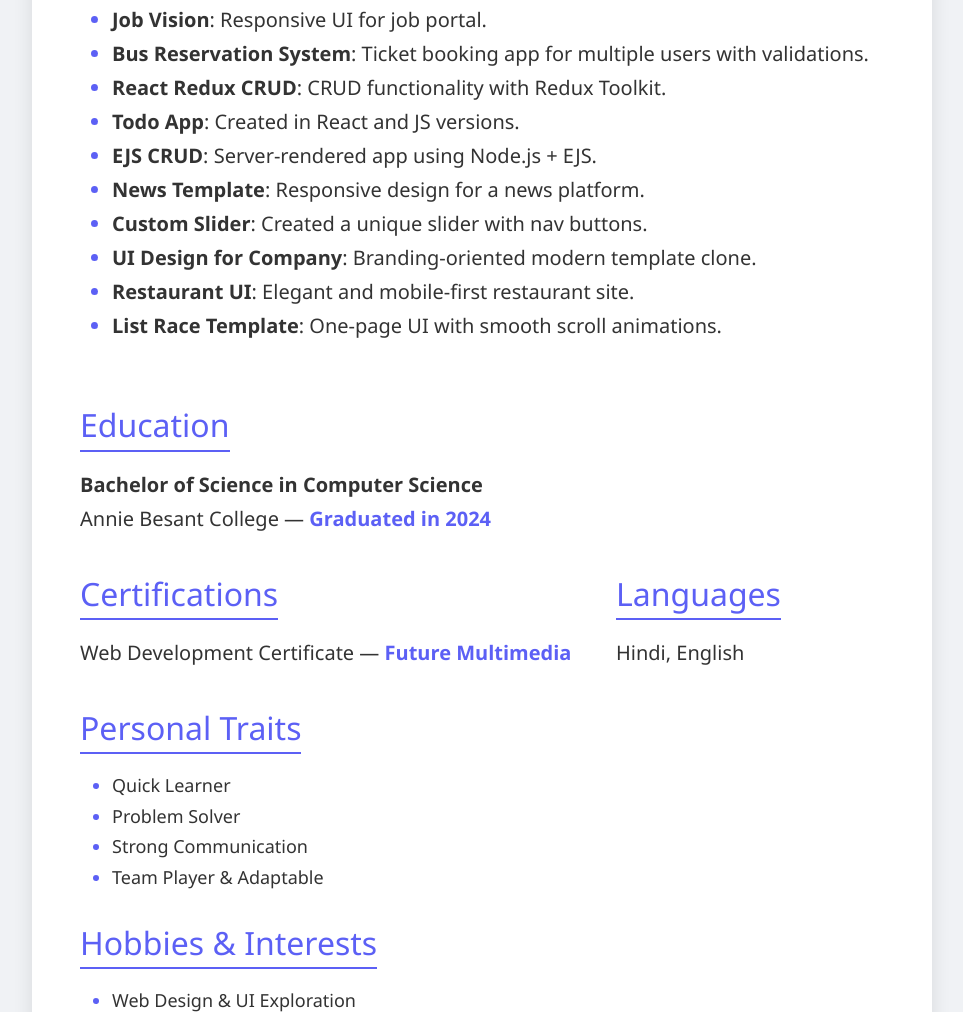
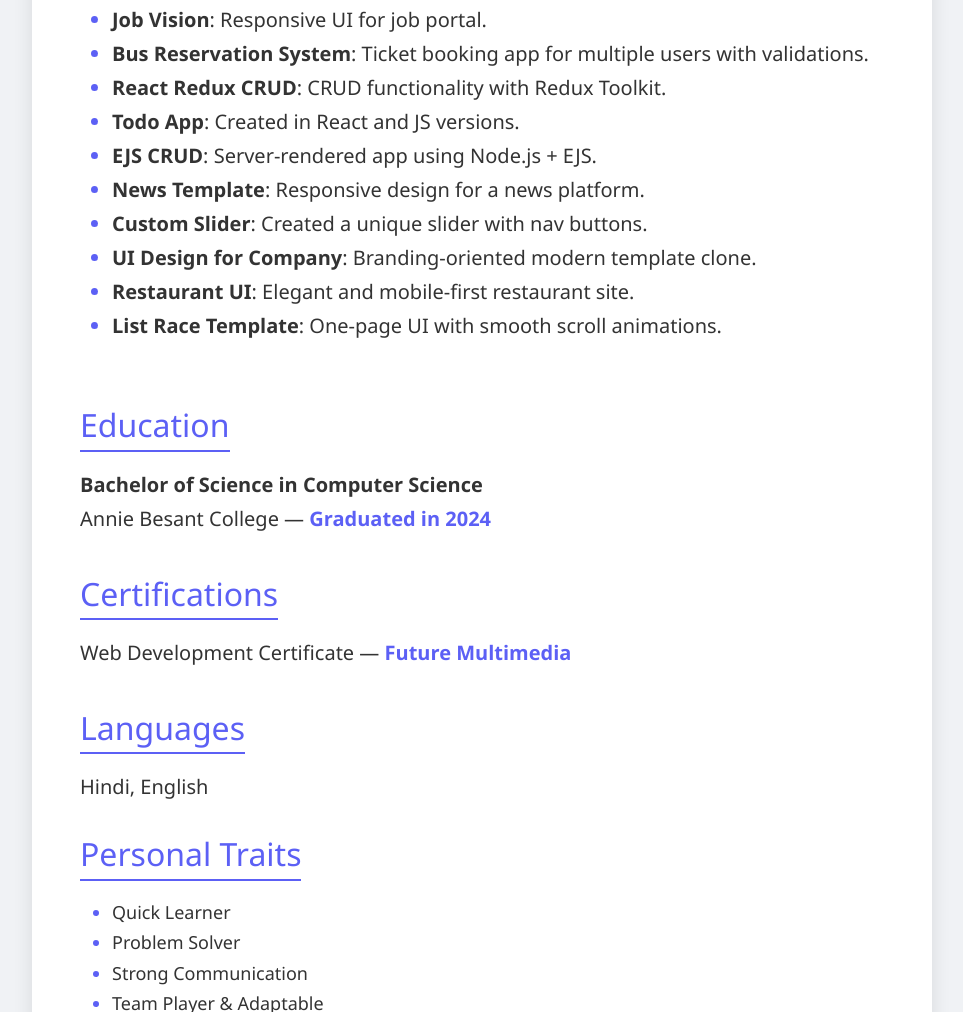
Before and after one commit to anaskhan047/Resume, a plain HTML site: page index.html in a window 1280 px wide. Shown: the part 1788-2800 px from the top of the page, without its empty margins (158-1121 px from the left). Drawn offline with nearby package versions, Linux system fonts and the light colour scheme.

Commit message:
Update index.html

```diff
--- a/index.html
+++ b/index.html
@@ -168,12 +168,12 @@
                 </p>
             </div>
 
-            <div class="col-md-8">
+            <div class="col-md-12">
                 <h2 class="section-title">Certifications</h2>
                 <p class="fs-5 mb-4">Web Development Certificate — <span class="highlight">Future Multimedia</span></p>
             </div>
 
-            <div class="col-md-4">
+            <div class="col-md-12">
                 <h2 class="section-title">Languages</h2>
                 <p class="fs-5">Hindi, English</p>
             </div>
```
